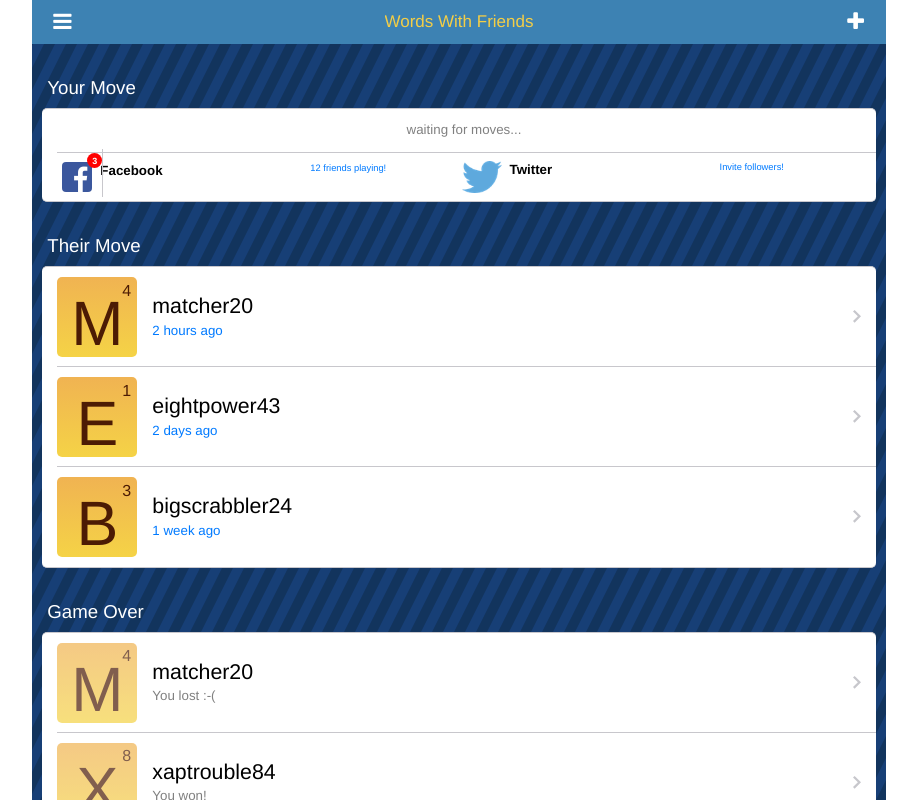
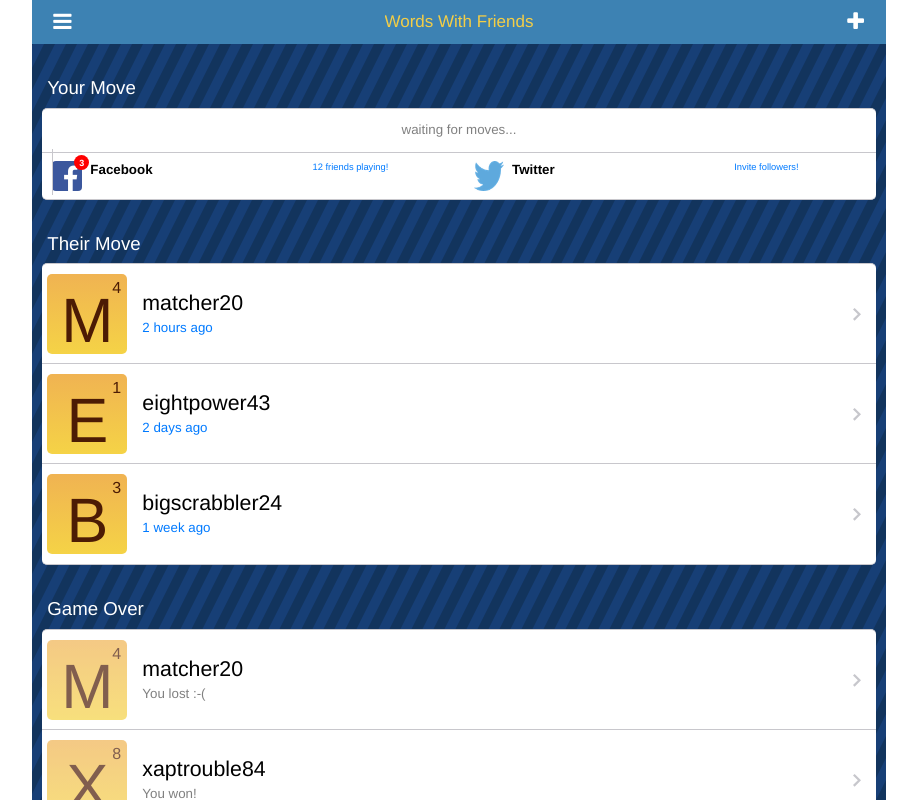
Before and after one commit to rcdilorenzo/WordsWithFriendsWeb, a plain HTML site: page index.html in a window 1280 px wide. Shown: the whole page, without its empty margins (181-1098 px from the left). Drawn offline with Linux system fonts and the light colour scheme.

Commit message:
fixed issues in "your move" section
facebook and twitter have more consistency with padding and margin.
keeps the followers and friends links from jumping to new line and
messing up the widths on smaller devices... Where as your's messes up on
most devices, mine only messes up on one device and to fix it, you would
need to change the font-size...

```diff
--- a/css/my-app.css
+++ b/css/my-app.css
@@ -54,6 +54,15 @@
   margin: 0 auto;
 }
 
+div.item-inner{
+  padding-right: 5px !important;
+  padding-left: 5px !important;
+}
+
+div.item-content {
+  padding-left: 0px !important;
+}
+
 .item-no-accessory {
   background-image: none !important;
   padding-left: 30px;
@@ -68,7 +77,7 @@
 }
 
 .item-inner .left {
-  margin-left: -20px;
+  margin-left: 10px;
   width: 50%;
 }
 
@@ -86,11 +95,11 @@
 
 .item-inner .right img {
   float: left;
-  margin-left: -5px;
+  margin-left: 0px;
 }
 
 .item-inner .right {
-  padding-left: 25px;
+  padding-left: 20px;
   width: 50%;
 }
 
@@ -112,17 +121,17 @@
 
 .item-content .divider {
   width: 1px;
-  height: 48px;
+  height: 46px;
   margin-top: -8px;
-  margin-left: 15px;
+  margin-left: 5px;
   position: absolute;
   background-color: #c8c7cc;
 }
 
 .badge-count {
   position: absolute;
-  top: 0px;
-  margin-left: -5px;
+  top: 2px;
+  margin-left: -8px;
   border-radius: 7.5px;
   padding-left: 5px;
   padding-top: 2px;
--- a/index.html
+++ b/index.html
@@ -131,7 +131,7 @@
                           </div>
                           <div class="divider"></div>
                           <div class="right">
-                            <img src="img/twitter.png" width="40px" height="32.6px">
+                            <img src="img/twitter.png" width="30px" height="30px">
                             <div class="item-title-small" style="float: left; margin-left: 8px;">Twitter</div>
                             <div class="item-title-small-subtitle" style="float: left; margin-left: 8px;">Invite followers!</div>
                           </div>
```
